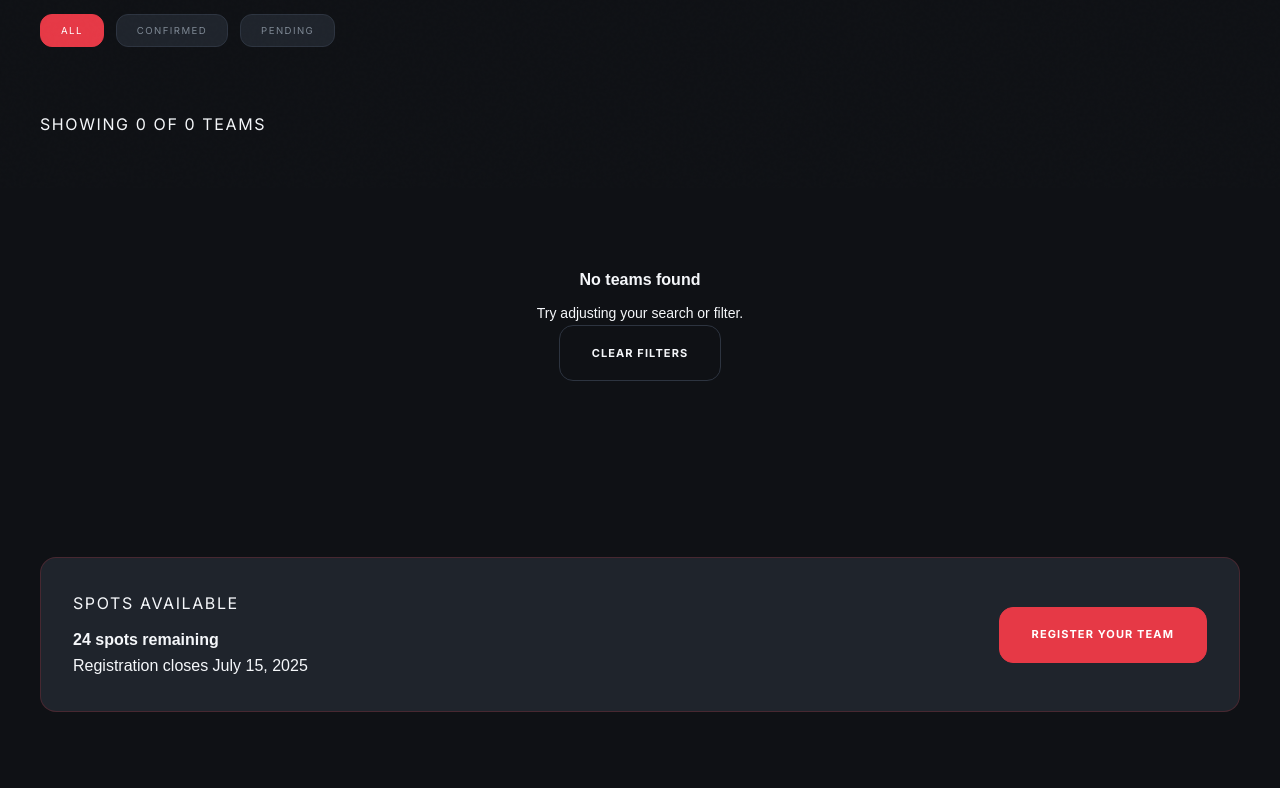
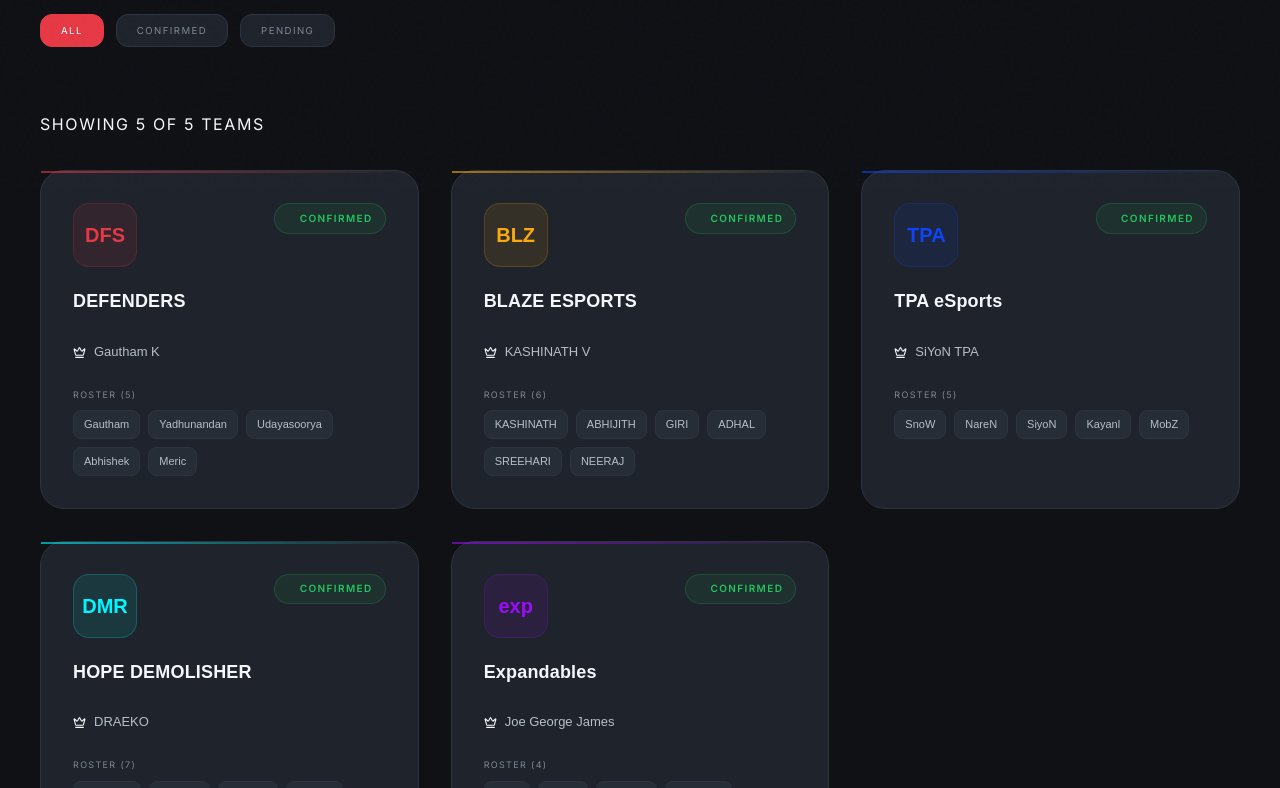
Before and after one commit to Ananthan-A-K/spike-showdown, a React (Vite) app: page /teams in a window 1280 px wide. Shown: the part 612-1400 px from the top of the page. Built offline with nearby package versions, Linux system fonts and the light colour scheme; a web font is replaced by a local one.

Commit message:
team added

```diff
--- a/src/pages/Teams/Teams.jsx
+++ b/src/pages/Teams/Teams.jsx
@@ -20,6 +20,71 @@ const TEAMS = [
   //   status: 'Confirmed',
   //   color: '#E63946',
   // },
+  {
+    id: 1,
+    name: 'DEFENDERS',
+    tag: 'DFS',
+    captain: 'Gautham K',
+    // college: 'IIT Bombay',
+    players: ["Gautham K", "Yadhunandan", "Udayasoorya", "Abhishek A", "Meric"],
+    rank: 0,
+    wins: 0,
+    losses: 0,
+    status: 'Confirmed',
+    color: '#E63946',
+  },
+  {
+    id: 2,
+    name: 'BLAZE ESPORTS',
+    tag: 'BLZ',
+    captain: 'KASHINATH V',
+    // college: 'IIT Bombay',
+    players: ["KASHINATH V","ABHIJITH AS","GIRI","ADHAL DEV","SREEHARI","NEERAJ P"],
+    rank: 0,
+    wins: 0,
+    losses: 0,
+    status: 'Confirmed',
+    color: '#f9aa0d',
+  },
+  {
+    id: 3,
+    name: 'TPA eSports',
+    tag: 'TPA',
+    captain: 'SiYoN TPA',
+    // college: 'IIT Bombay',
+    players: ["SnoW","NareN","SiyoN","Kayanl","MobZ"],
+    rank: 0,
+    wins: 0,
+    losses: 0,
+    status: 'Confirmed',
+    color: '#0d44f9',
+  },
+  {
+    id: 4,
+    name: 'HOPE DEMOLISHER',
+    tag: 'DMR',
+    captain: 'DRAEKO',
+    // college: 'IIT Bombay',
+    players: ["DRAEKO","VOLTIC","FROST","LUFFY","TITAN","DABI","NOISY"],
+    rank: 0,
+    wins: 0,
+    losses: 0,
+    status: 'Confirmed',
+    color: '#00f7ff',
+  },
+  {
+    id: 5,
+    name: 'Expandables',
+    tag: 'exp',
+    captain: 'Joe George James',
+    // college: 'IIT Bombay',
+    players: ["Jeral V Sam","Noble John","Reuben Mathew Thomas","Jonathan Anson"],
+    rank: 0,
+    wins: 0,
+    losses: 0,
+    status: 'Confirmed',
+    color: '#9b0df9',
+  },
 ];
 
 export default function Teams() {
```
